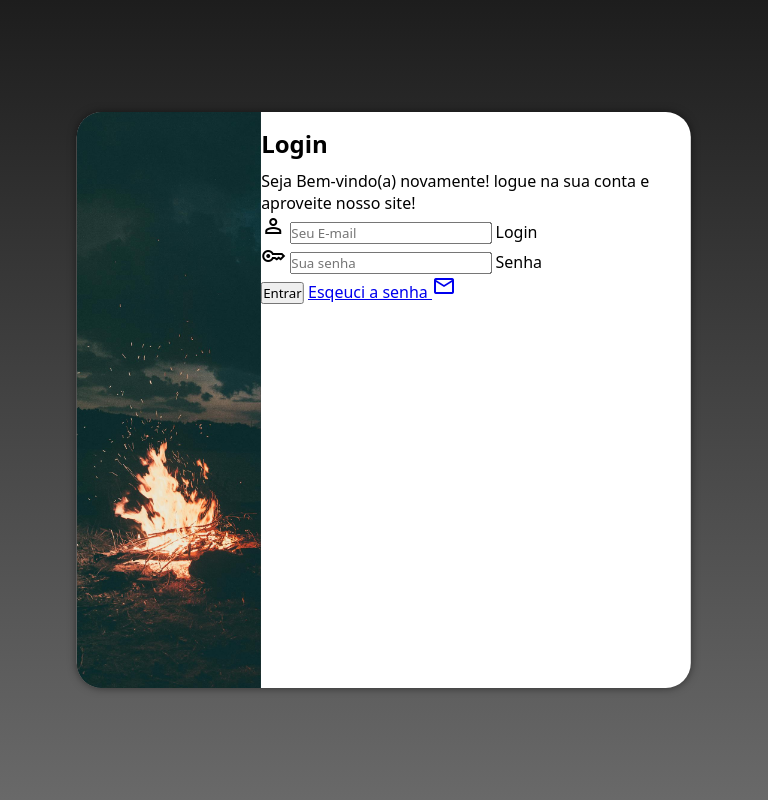
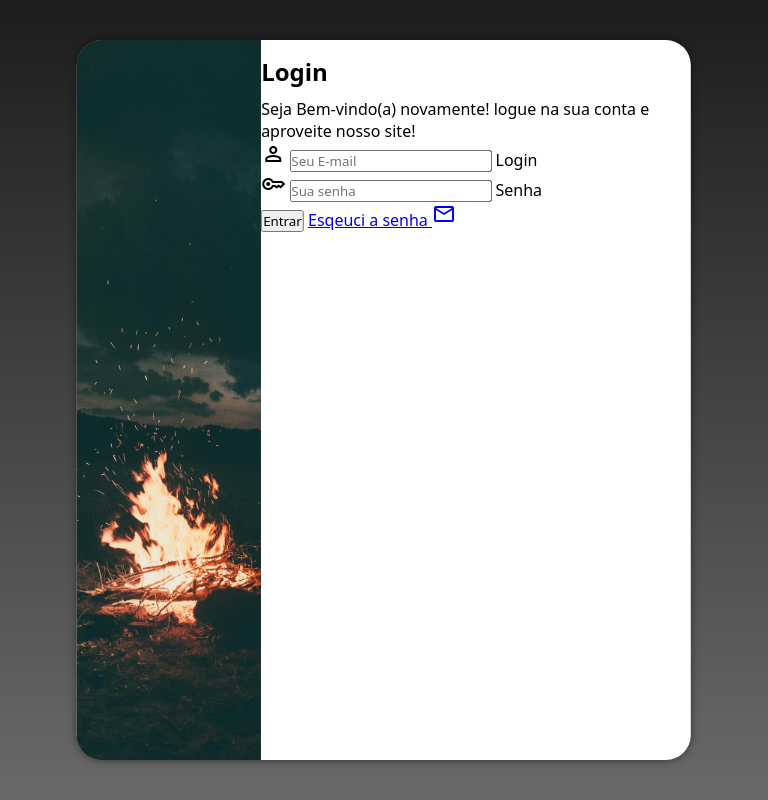
Before and after one commit to Patric2003/projeto-login, a PHP site: page / in a window 768 px wide. Run offline with PHP 8.4, Linux system fonts and the light colour scheme.

Commit message:
heigth arrumado tablet

```diff
--- a/estilos/screen.css
+++ b/estilos/screen.css
@@ -5,9 +5,10 @@
         background-image: linear-gradient(to top, rgb(105, 105, 105),rgb(29, 29, 29));
     }
 
-/*background-image: linear-gradient(to top, rgb(105, 105, 105),rgb(29, 29, 29));*/
+
    section#login{
     width: 80vw;
+    height: 90vh;
 
    }
    section#login>div#imagem{
```
